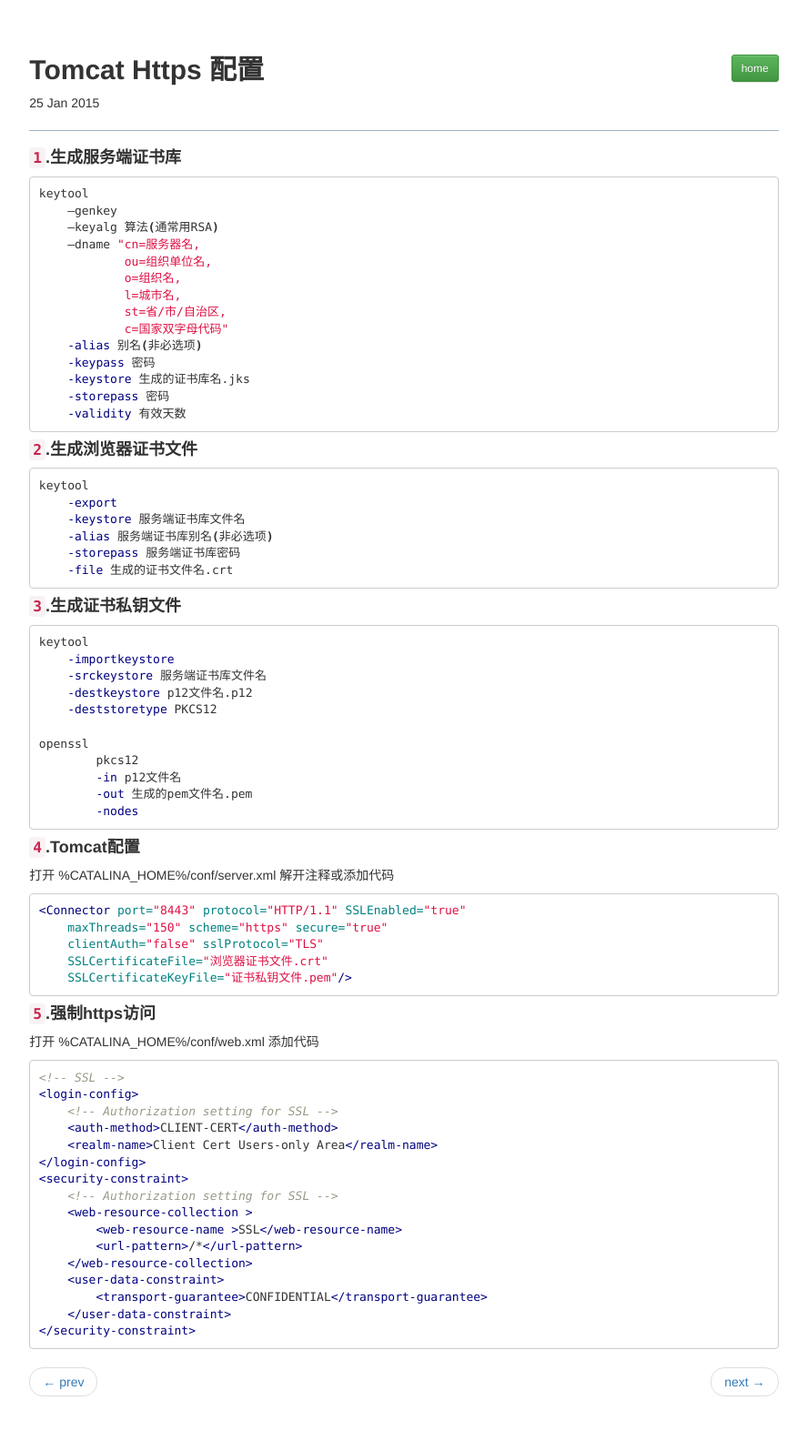
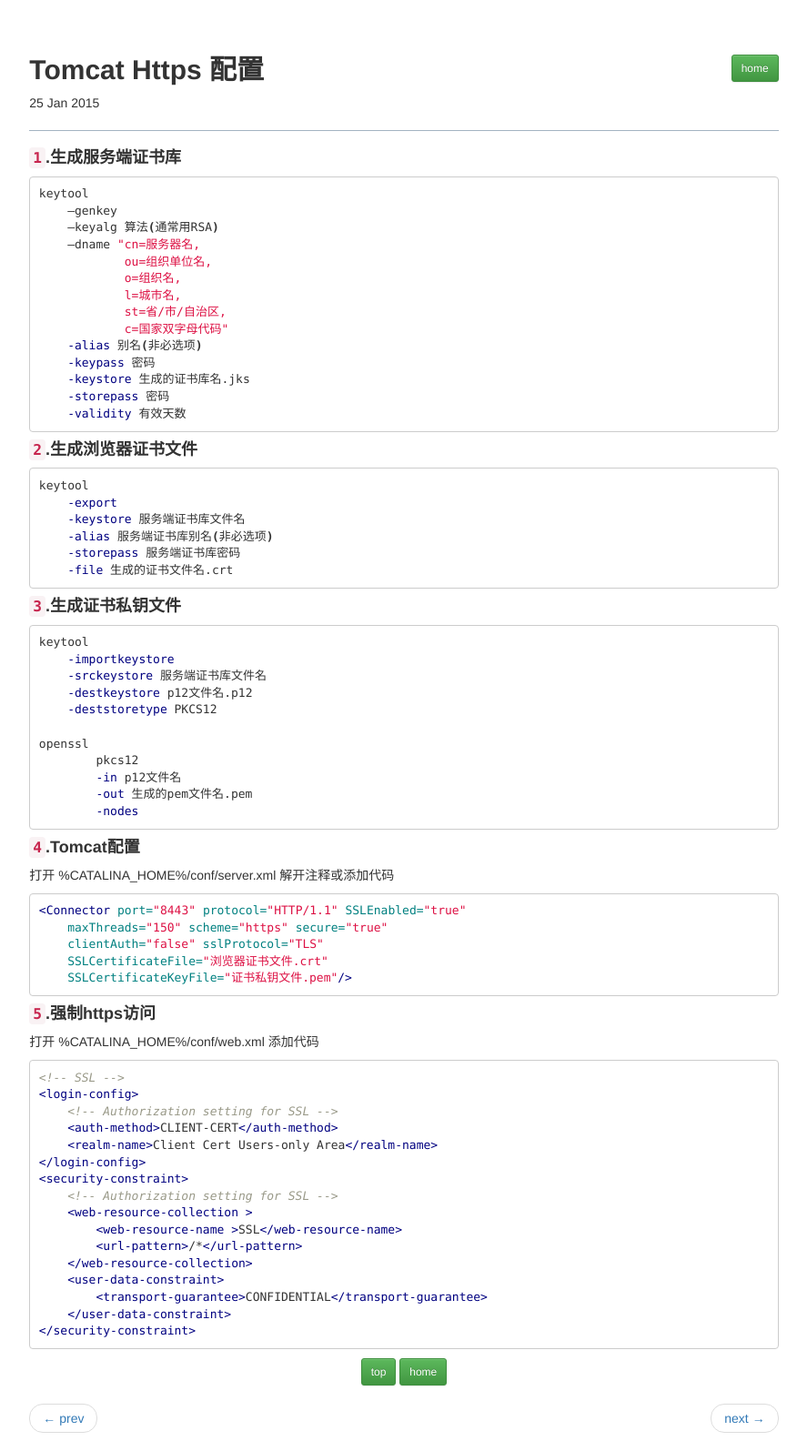
Before and after one commit to bit-ranger/blog, a Jekyll site: the page built from _posts/2015-01-25-tomcat-https.md, in a window 1280 px wide. Shown: the whole page at 91% size, without its empty margins (196-1083 px from the left). Built offline with Jekyll 4.4.1, drawn with Linux system fonts in a browser that asks for light colours; nearby versions of some CDN libraries; Markdown is read by kramdown in place of the engine named in the settings; before the commit the page ends 1555 px from its top, so only the background shows below that.

Commit message:
Update default.html

```diff
--- a/_layouts/default.html
+++ b/_layouts/default.html
@@ -23,6 +23,9 @@
 	            <div>
 	                {{ content }}
 	            </div>
+	            <div class="text-center">
+	            	<a href="#" class="btn btn-success btn-sm"> top </a> <a href="/" class="btn btn-success btn-sm"> home </a>
+	            </div>
                     <nav>
                         <ul class="pager">
                     	    {% if page.next.url != null and page.next.url != '' %}
```
Lines whose indentation alone changed are shown as unchanged.
